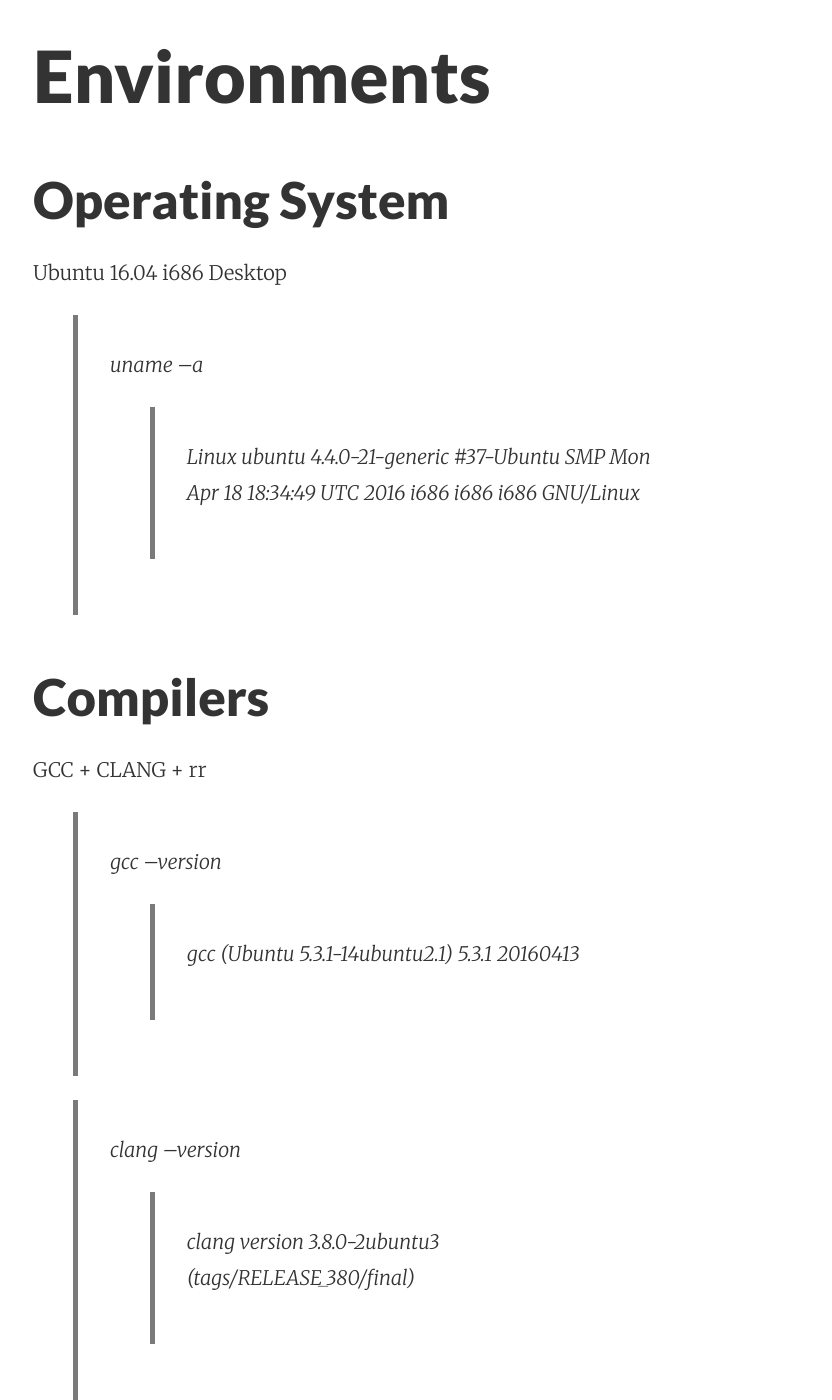
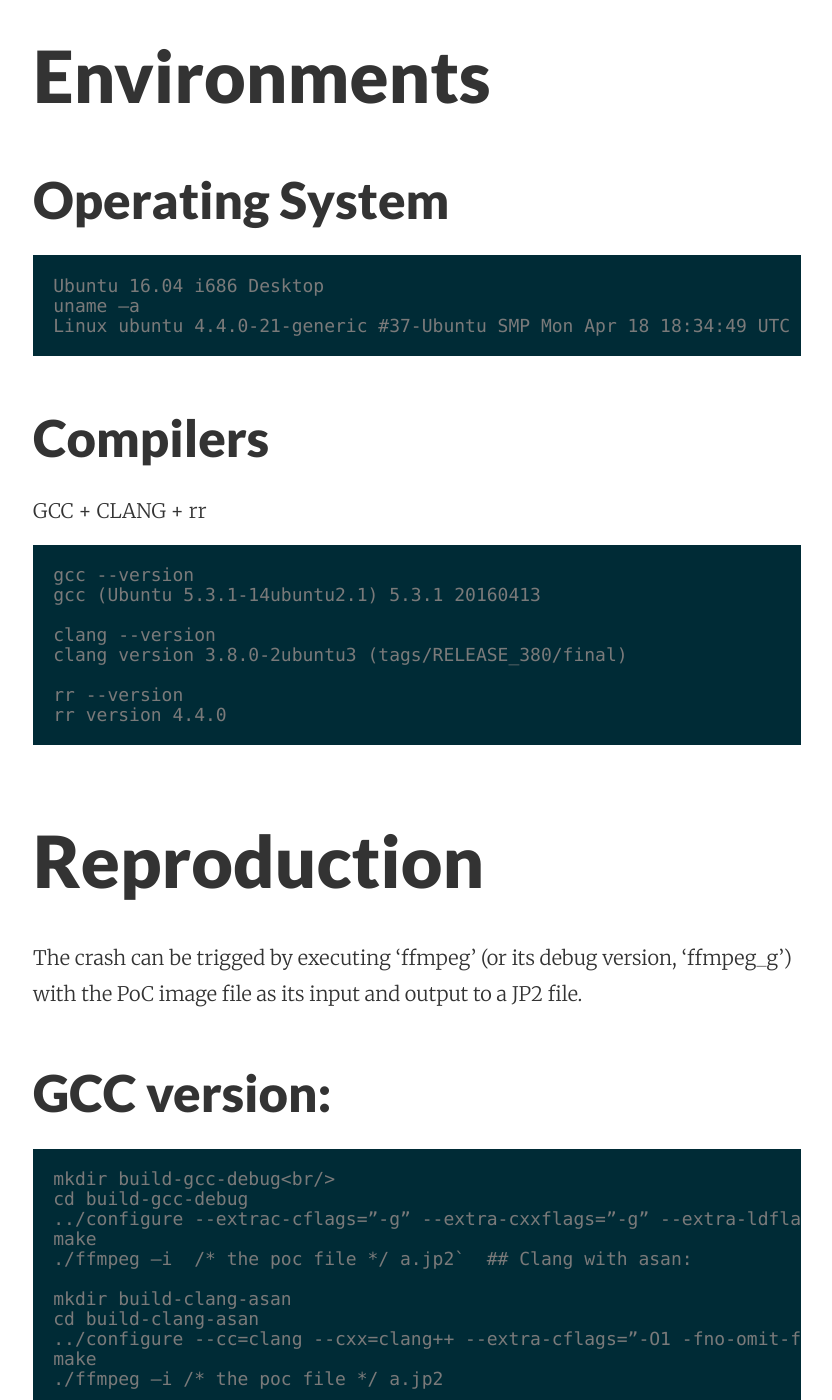
Before and after one commit to taolunban/taolunban.github.io, a Jekyll site: the page built from _posts/2017-02-23-a-ffmpeg-buffer-overflow-vulnerability-due-to-incorrect-input-buffer-pointer-check.md, in a window 1280 px wide and 1400 px high, scrolled down 1077 px. Shown: the whole window, without its empty margins (223-1055 px from the left). Built offline with Jekyll 4.4.1, drawn with Linux system fonts in a browser that asks for light colours; our own code applies the rules of GitHub Pages for plain Markdown files; Markdown is read by kramdown in place of the engine named in the settings; some of the changed text lies outside the part shown.

Commit message:
Update 2017-02-23-a-ffmpeg-buffer-overflow-vulnerability-due-to-incorrect-input-buffer-pointer-check.md

```diff
--- a/_posts/2017-02-23-a-ffmpeg-buffer-overflow-vulnerability-due-to-incorrect-input-buffer-pointer-check.md
+++ b/_posts/2017-02-23-a-ffmpeg-buffer-overflow-vulnerability-due-to-incorrect-input-buffer-pointer-check.md
@@ -3,20 +3,21 @@ A Heap Buffer Overflow vulnerability in FFmpeg-3.2 was found with AFL (http://lc
 
 #Environments
 ##Operating System
-  Ubuntu 16.04 i686 Desktop
-  > uname –a
-  >> Linux ubuntu 4.4.0-21-generic #37-Ubuntu SMP Mon Apr 18 18:34:49 UTC 2016 i686 i686 i686 GNU/Linux
+    Ubuntu 16.04 i686 Desktop
+    uname –a
+    Linux ubuntu 4.4.0-21-generic #37-Ubuntu SMP Mon Apr 18 18:34:49 UTC 2016 i686 i686 i686 GNU/Linux
 
 ##Compilers
   GCC + CLANG + rr
-  > gcc --version
-  >> gcc (Ubuntu 5.3.1-14ubuntu2.1) 5.3.1 20160413
 
-  > clang --version
-  >> clang version 3.8.0-2ubuntu3 (tags/RELEASE_380/final)
+    gcc --version
+    gcc (Ubuntu 5.3.1-14ubuntu2.1) 5.3.1 20160413
 
-  > rr --version
-  >> rr version 4.4.0
+    clang --version
+    clang version 3.8.0-2ubuntu3 (tags/RELEASE_380/final)
+
+    rr --version
+    rr version 4.4.0
 
 #Reproduction
   The crash can be trigged by executing ‘ffmpeg’ (or its debug version, ‘ffmpeg_g’) with the PoC image file as its input and output to a JP2 file.
```
